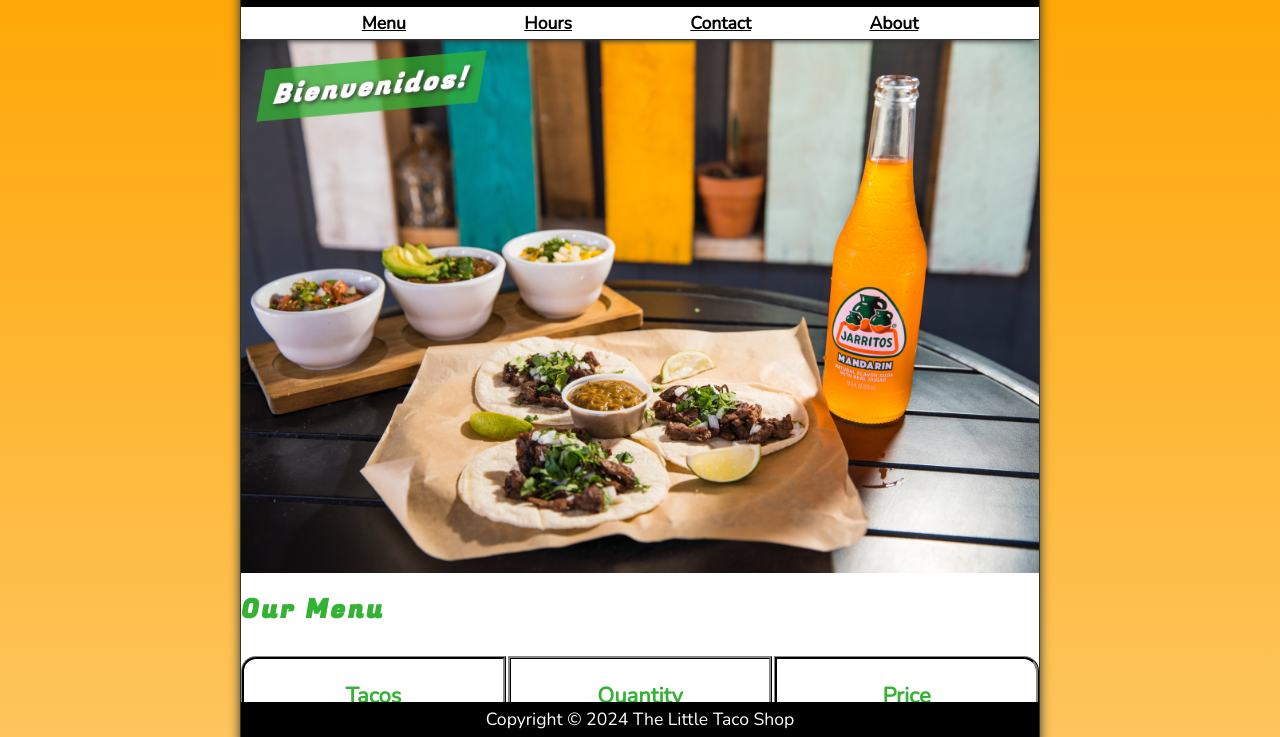
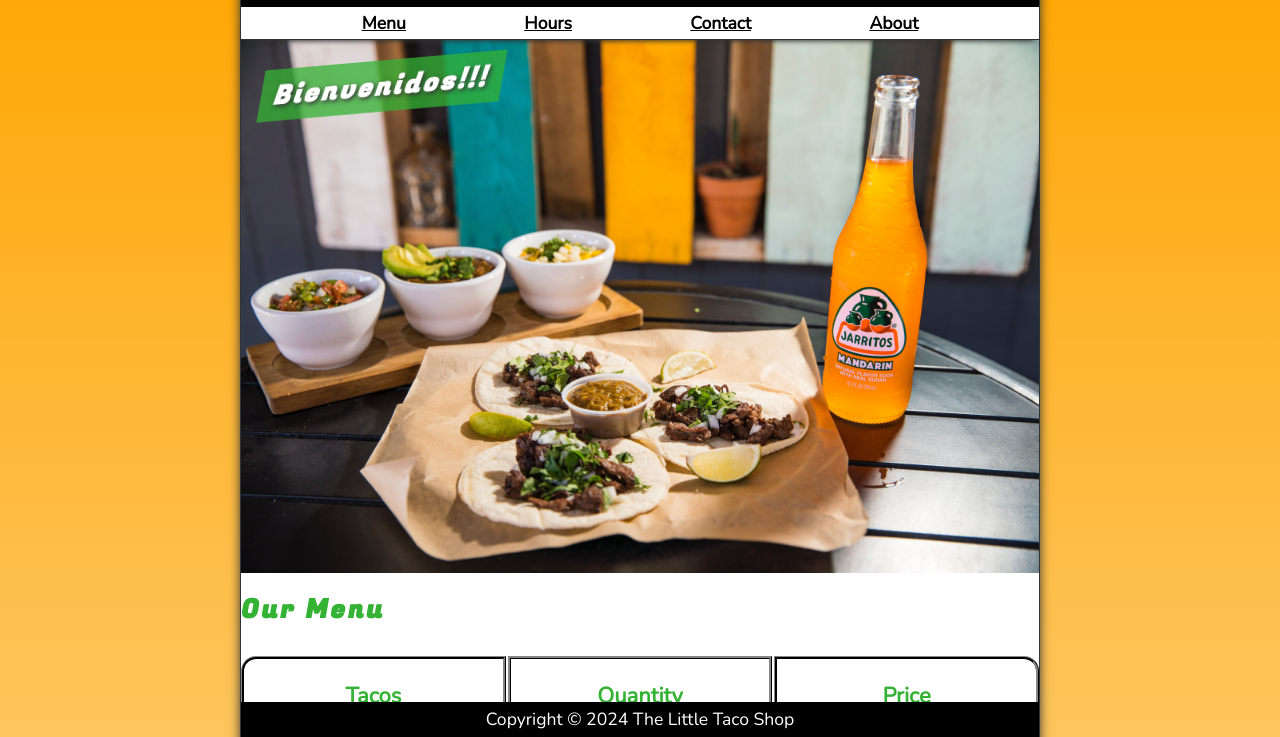
Before and after one commit to bandiana0/Little-Taco-Shop, a plain HTML site: page index.html in a window 1280 px wide. Shown: the part 63-800 px from the top of the page. Drawn offline with nearby package versions, Linux system fonts and the light colour scheme.

```diff
--- a/index.html
+++ b/index.html
@@ -39,7 +39,7 @@
 
     <section class="hero">
         <h2 class="hero-title">
-            Bienvenidos!
+            Bienvenidos!!!
         </h2>
         <figure>
             <img src="img/tacos_and_drink_1000x667.png" alt="Tacos and a Drink" title="We love tacos!" width="1000"
```
